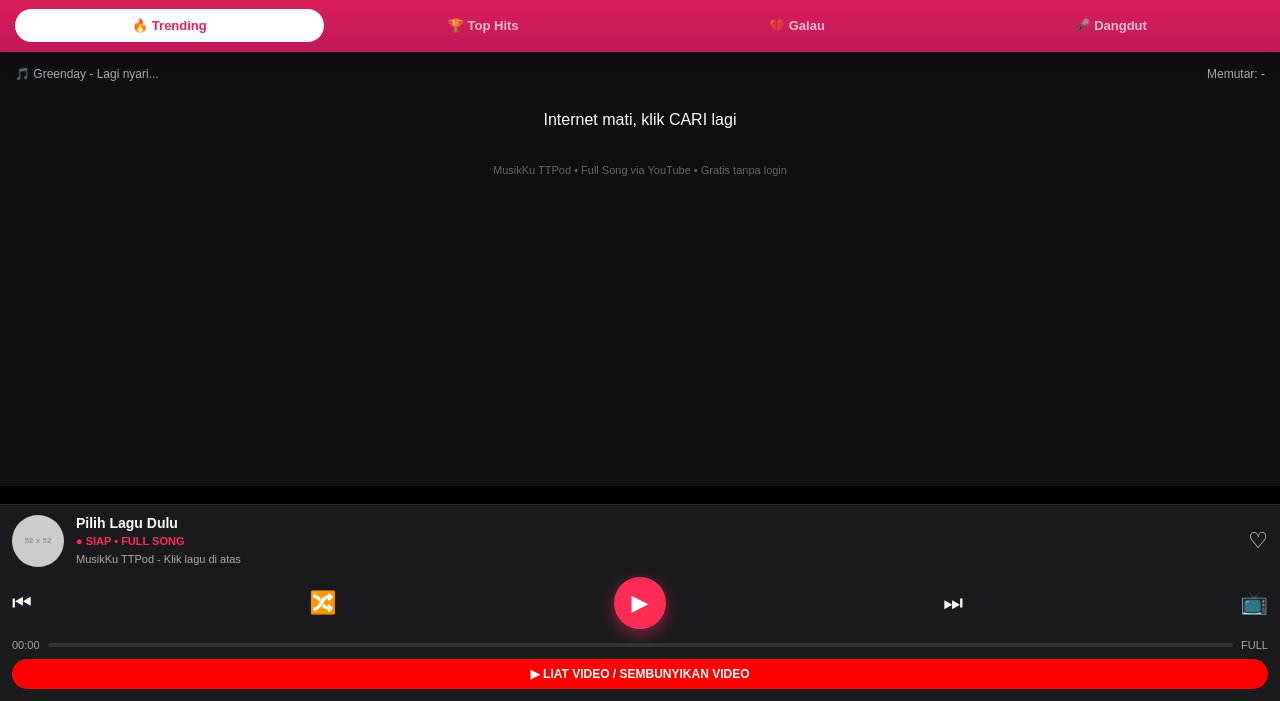
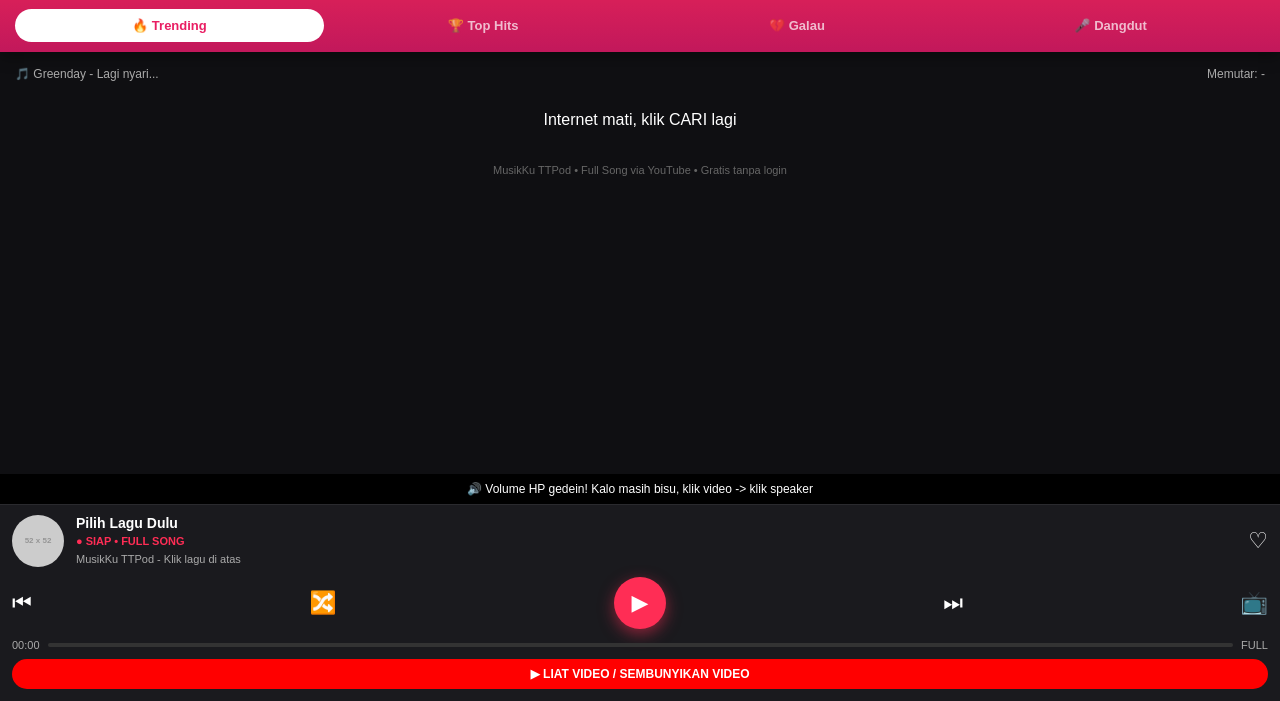
Before and after one commit to Faizlambi/mp3, a plain HTML site: page index.html in a window 1280 px wide. Shown: the part 99-800 px from the top of the page. Drawn offline with Linux system fonts and the light colour scheme; no server answers; placeholder pictures from the web are drawn by us.

Commit message:
Revise YouTube iframe structure and add volume prompt
Updated YouTube embed structure and added volume instructions.

```diff
--- a/index.html
+++ b/index.html
@@ -74,7 +74,7 @@ body{background:#0f0f12;color:#fff;overflow:hidden;height:100dvh;display:flex;fl
 </div>
 
 <!-- YOUTUBE - TEMPAT LAGU FULL MUTER -->
-<div id="ytWrap"><iframe id="ytFrame" allow="autoplay; encrypted-media" allowfullscreen></iframe></div>
+<div id="ytWrap"><div id="ytFrame"></div><p style="padding:8px;text-align:center;font-size:12px;color:#fff;background:#000">🔊 Volume HP gedein! Kalo masih bisu, klik video -> klik speaker</p></div>
 
 <!-- PLAYER -->
 <div class="player">
```
